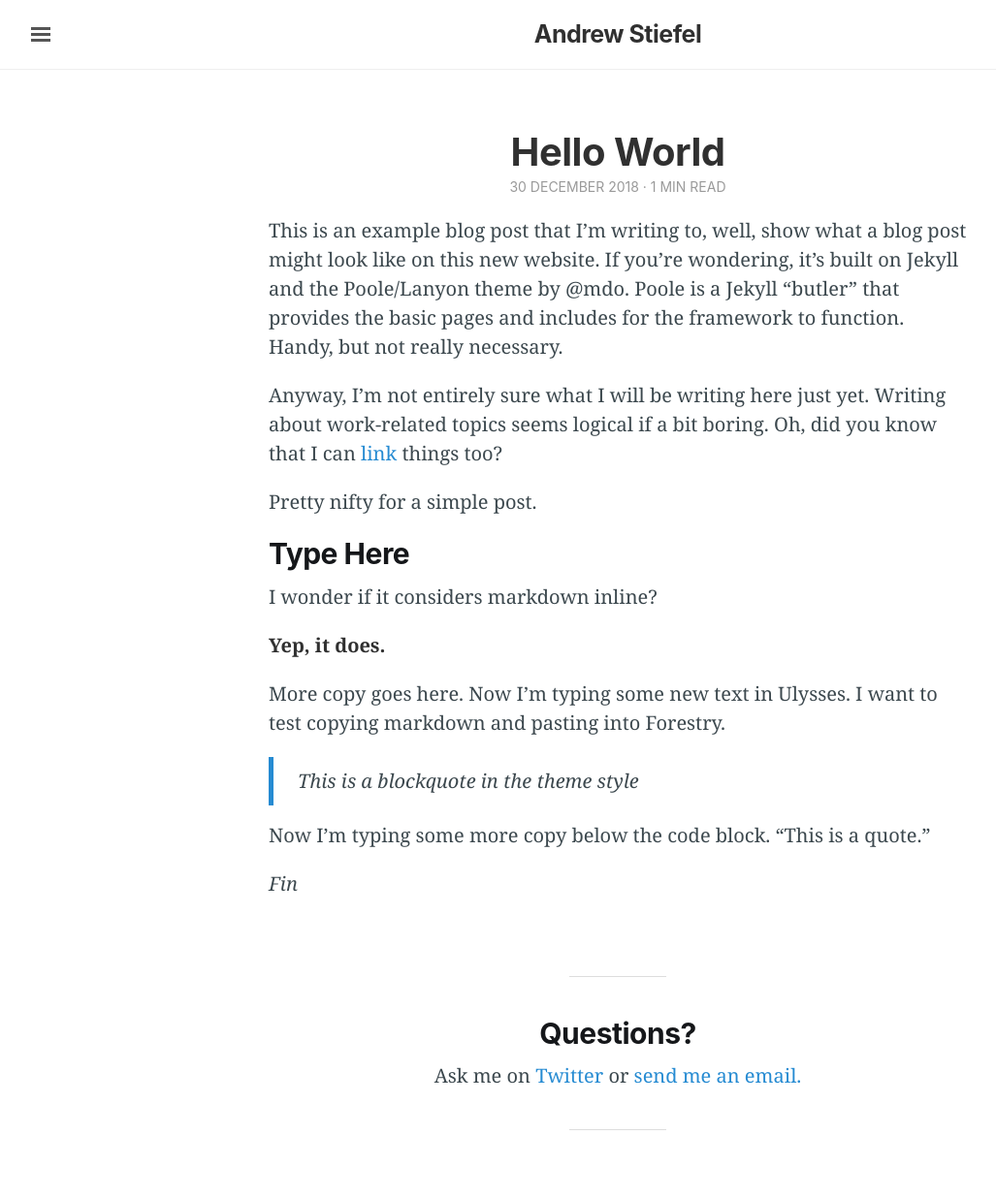
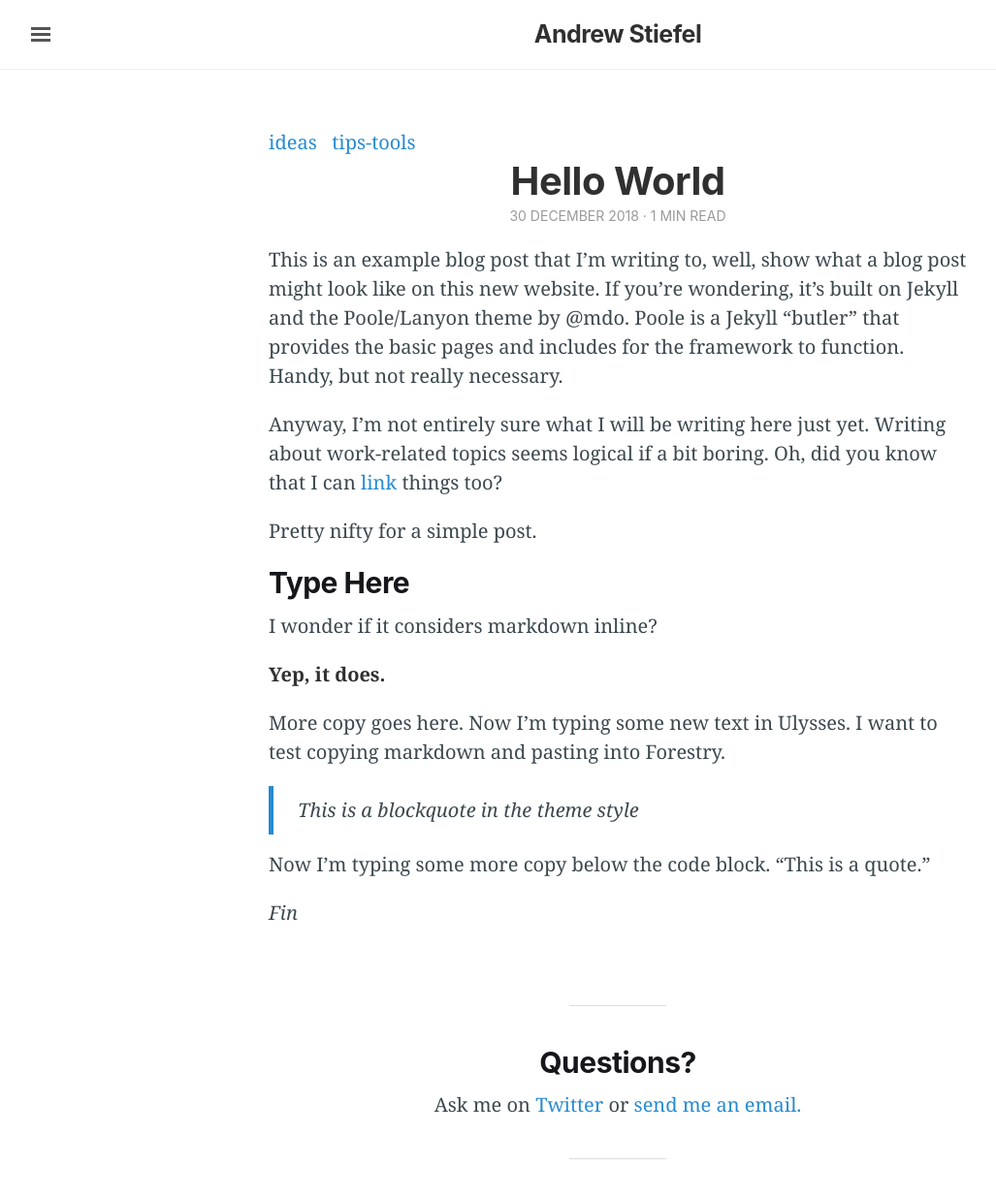
Before and after one commit to andrewstiefel/andrewstiefel.com, a Jekyll site: the page built from _posts/2018-12-30-hello-world.md, in a window 1280 px wide. Shown: the whole page at 97% size, without its empty margins (3-1030 px from the left). Built offline with Jekyll 4.4.1, drawn with Linux system fonts in a browser that asks for light colours; before the commit the page ends 1206 px from its top, so only the background shows below that.

Commit message:
Update post.html

```diff
--- a/_layouts/post.html
+++ b/_layouts/post.html
@@ -6,8 +6,14 @@
 
     <div class="cat-links">
 
-    {% for category in post.categories %}
-        <a href="{{ site.baseurl }}/blog/category/{{ category }}">{{ category }}</a>
+    {% if post %}
+        {% assign categories = post.categories %}
+    {% else %}
+        {% assign categories = page.categories %}
+    {% endif %}
+    {% for category in categories %}
+        <a href="{{site.baseurl}}/categories/#{{category|slugize}}">{{category}}</a>
+    {% unless forloop.last %}&nbsp;{% endunless %}
     {% endfor %}
 
     </div>
```
